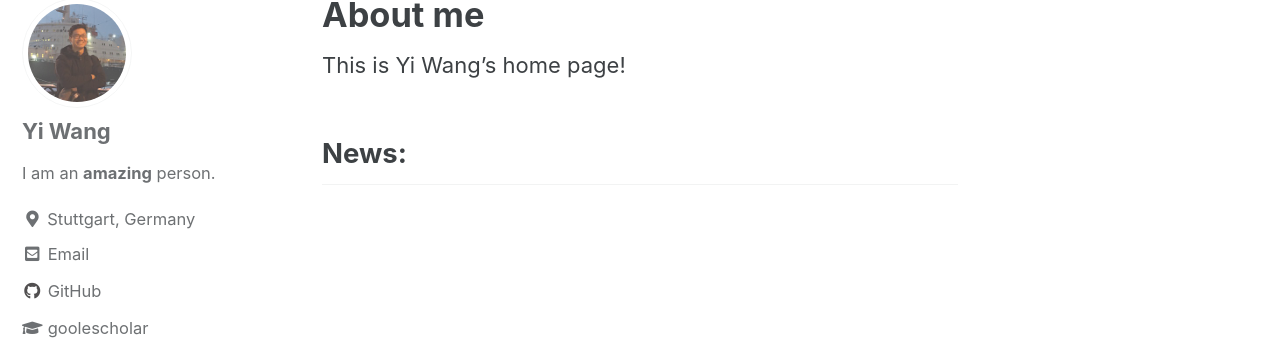
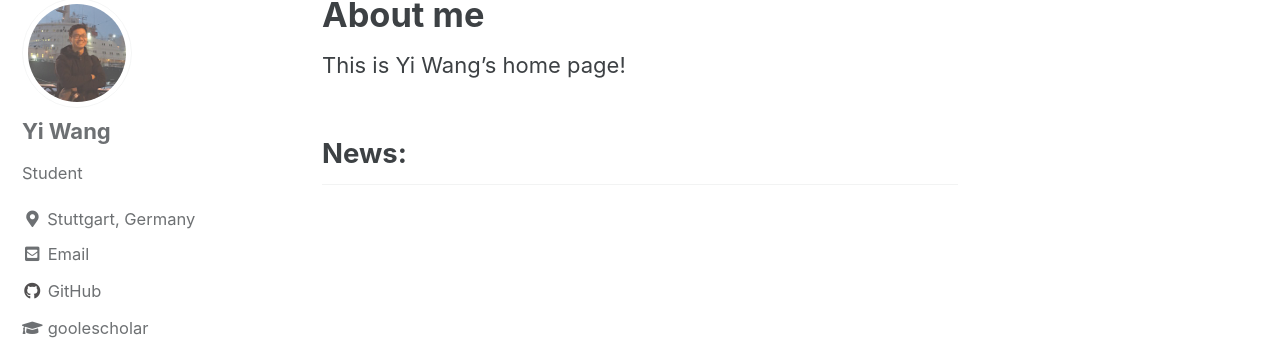
Before and after one commit to wangyi111/wangyi111.github.io, a Jekyll site: the page built from _pages/about.md, in a window 1280 px wide. Shown: the part 123-479 px from the top of the page. Built offline with Jekyll 4.4.1, drawn with Linux system fonts in a browser that asks for light colours; cached includes are drawn as plain includes.

Commit message:
Update _config.yml

```diff
--- a/_config.yml
+++ b/_config.yml
@@ -95,7 +95,7 @@ analytics:
 author:
   name             : "Yi Wang"
   avatar           : "/assets/images/bio-yi-th.jpg"
-  bio              : "I am an **amazing** person."
+  bio              : "Student"
   location         : "Stuttgart, Germany"
   email            :
   links:
```
